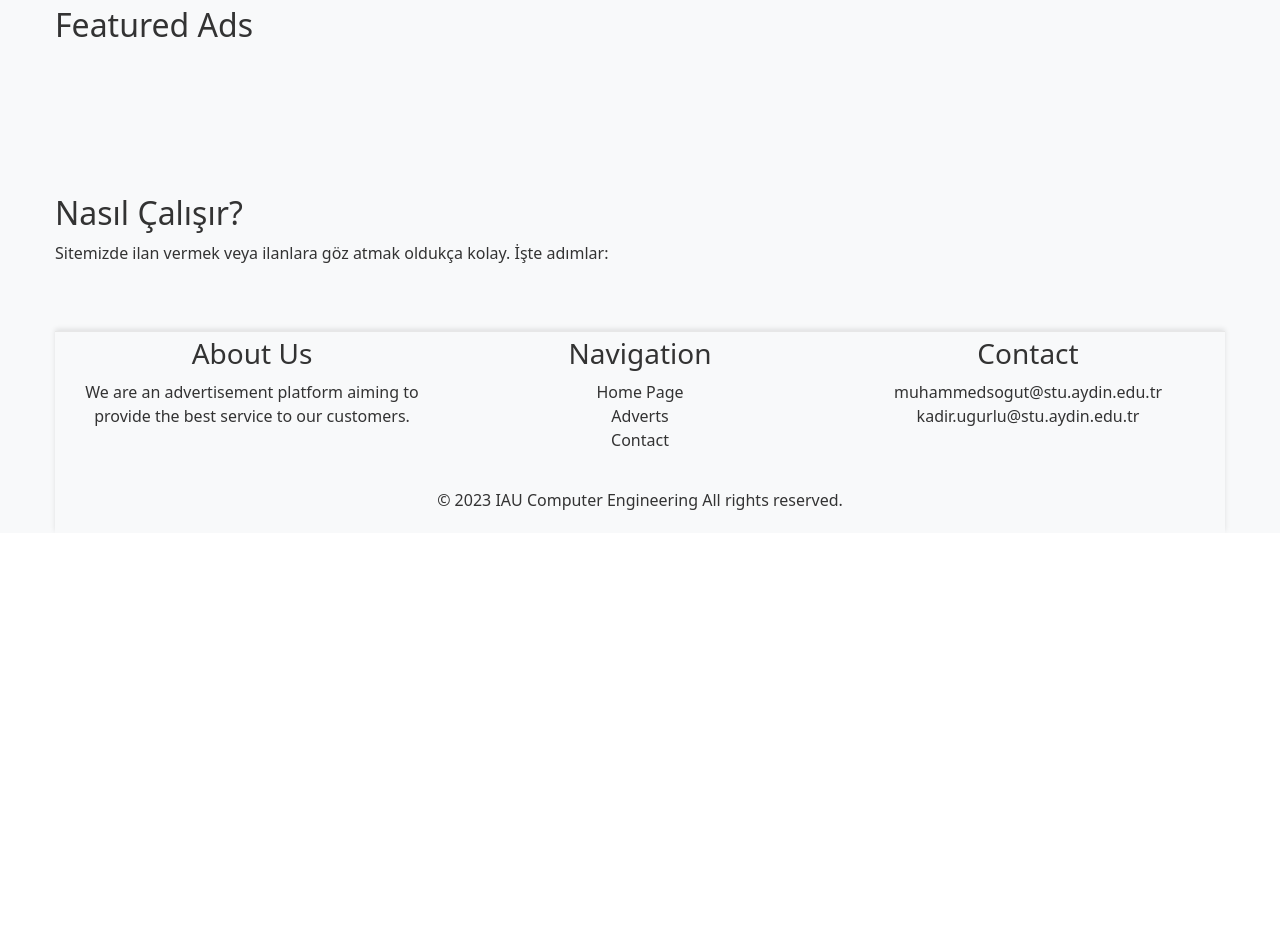
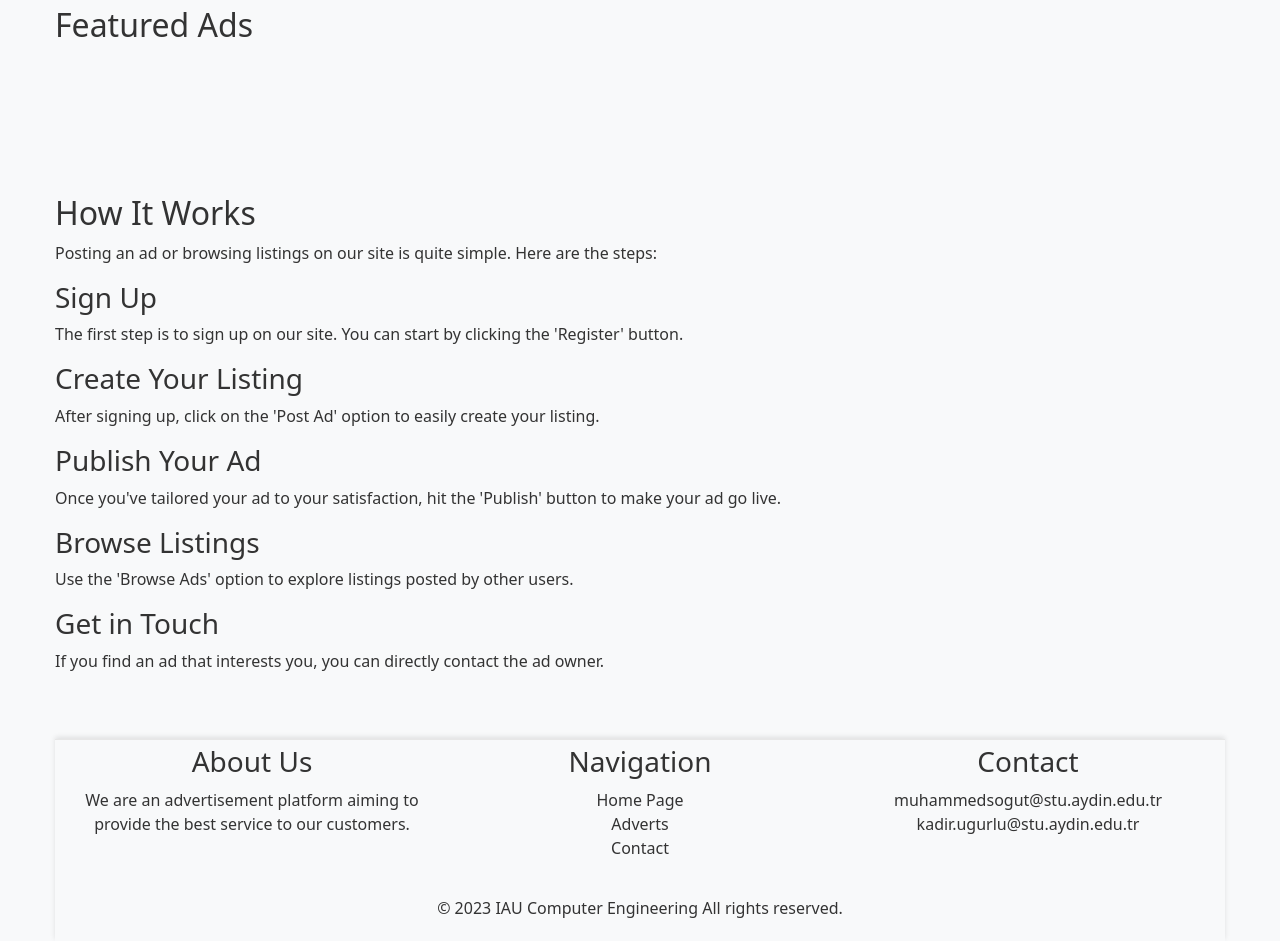
Before and after one commit to CodeFusion-General/AdvertSitePhp, a PHP site: page /AdvertSitePhp/ in a window 1280 px wide. Shown: the part 436-1377 px from the top of the page. Before the commit the page ends 967 px from the top, so only its background shows below. Run offline with PHP 8.4, Linux system fonts and the light colour scheme; data that the repository does not hold is empty; some libraries are stand-ins or nearby versions.

Commit message:
Update index.php

```diff
--- a/index.php
+++ b/index.php
@@ -90,11 +90,33 @@ if ($result->num_rows > 0) {
 
     <section class="how-it-works">
         <div class="container">
-            <h2>Nasıl Çalışır?</h2>
-            <p>Sitemizde ilan vermek veya ilanlara göz atmak oldukça kolay. İşte adımlar:</p>
-            <!-- Adımları açıklayan içerik -->
+            <h2>How It Works</h2>
+            <p>Posting an ad or browsing listings on our site is quite simple. Here are the steps:</p>
+            <div class="steps">
+                <div class="step">
+                    <h3>Sign Up</h3>
+                    <p>The first step is to sign up on our site. You can start by clicking the 'Register' button.</p>
+                </div>
+                <div class="step">
+                    <h3>Create Your Listing</h3>
+                    <p>After signing up, click on the 'Post Ad' option to easily create your listing.</p>
+                </div>
+                <div class="step">
+                    <h3>Publish Your Ad</h3>
+                    <p>Once you've tailored your ad to your satisfaction, hit the 'Publish' button to make your ad go live.</p>
+                </div>
+                <div class="step">
+                    <h3>Browse Listings</h3>
+                    <p>Use the 'Browse Ads' option to explore listings posted by other users.</p>
+                </div>
+                <div class="step">
+                    <h3>Get in Touch</h3>
+                    <p>If you find an ad that interests you, you can directly contact the ad owner.</p>
+                </div>
+            </div>
         </div>
     </section>
+
 
     <footer>
         <div class="container">
```
